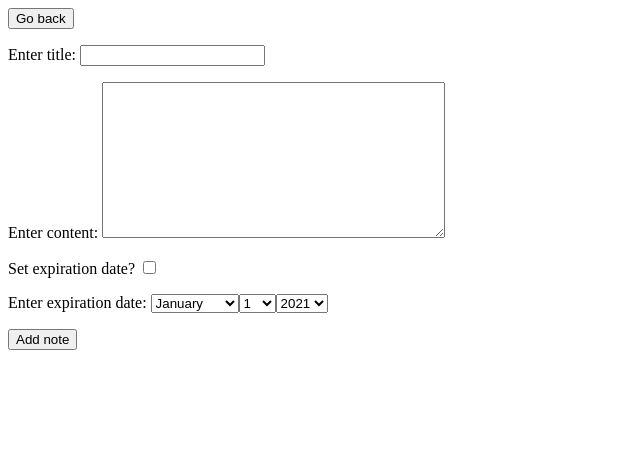
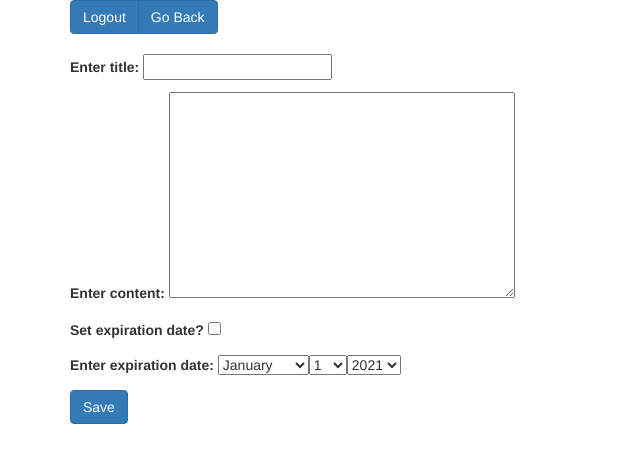
Before and after one commit to aleluc/NoteApp, a Django app: page /add/ in a window 1280 px wide. Shown: the top 463 px of the page, without its empty margins (0-640 px from the left). Run offline with Django 3.2, Linux system fonts and the light colour scheme; the visitor is signed in with stand-in values (Sample User, id 1); some libraries are stand-ins or nearby versions.

Commit message:
Added some styling to add_note view

```diff
--- a/noteapp/notes/templates/add_note.html
+++ b/noteapp/notes/templates/add_note.html
@@ -1,11 +1,17 @@
+{% extends "base.html" %}
+{% block content %}
 <div>
-    <form action="{% url 'home' %}" method="GET">
-        {% csrf_token %}
-        <input name="go_back" type="submit" value="Go back">
-    </form>
+    <div class="btn-group" role="group" aria-label="Menu">
+        <a class="btn btn-primary" href="{% url 'logout' %}" role="button">Logout</a>
+        <a class="btn btn-primary" href="{% url 'home' %}" role="button">Go Back</a>
+    </div>
+    <br>
+    <br>
+
     <form action="{% url 'add_note' %}" method="POST">
         {% csrf_token %}
         {{ form.as_p}}
-        <input name="submit" type="submit" value="Add note">
+        <input class="btn btn-primary" name="submit" type="submit" value="Save">
     </form>
 </div>
+{% endblock %}
```
